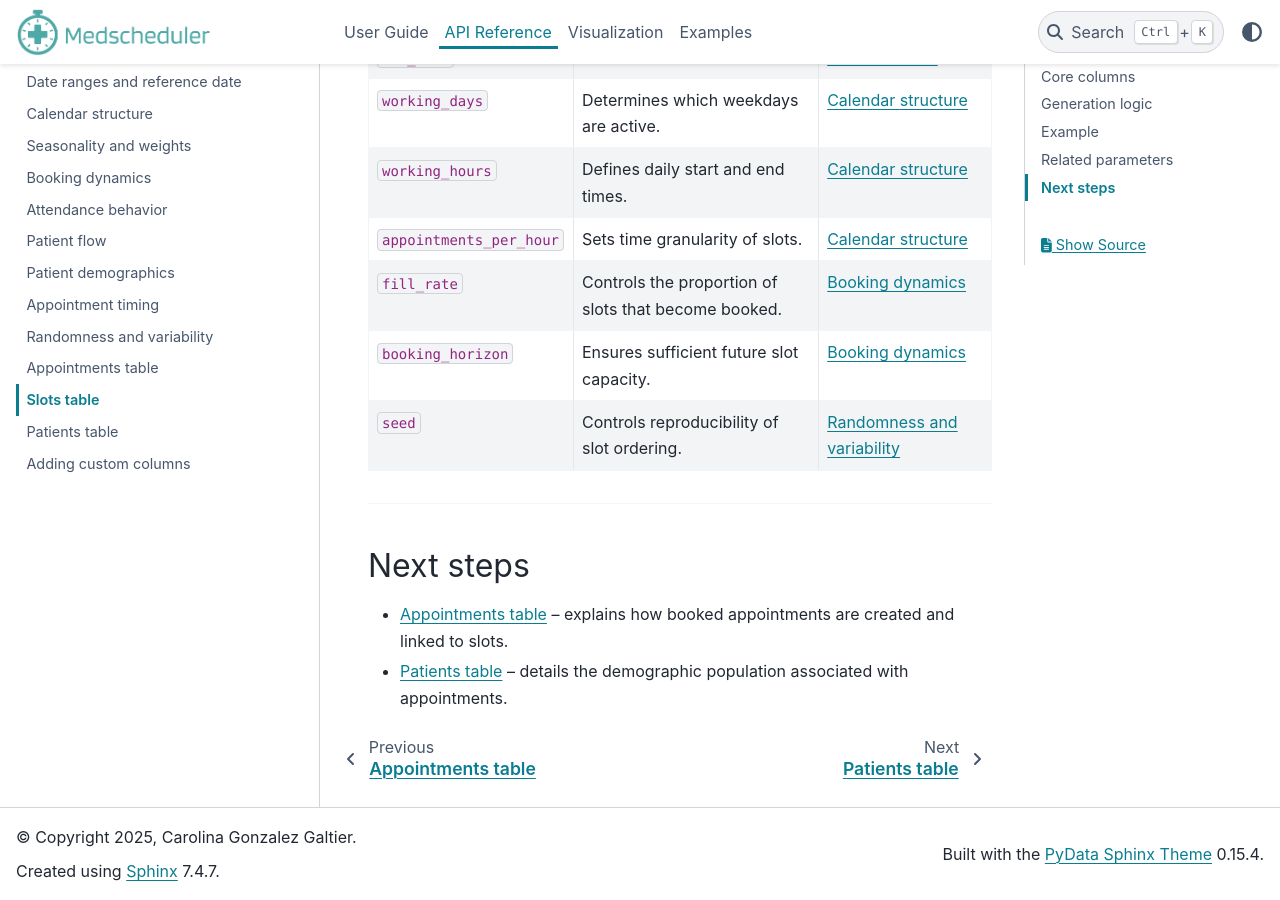
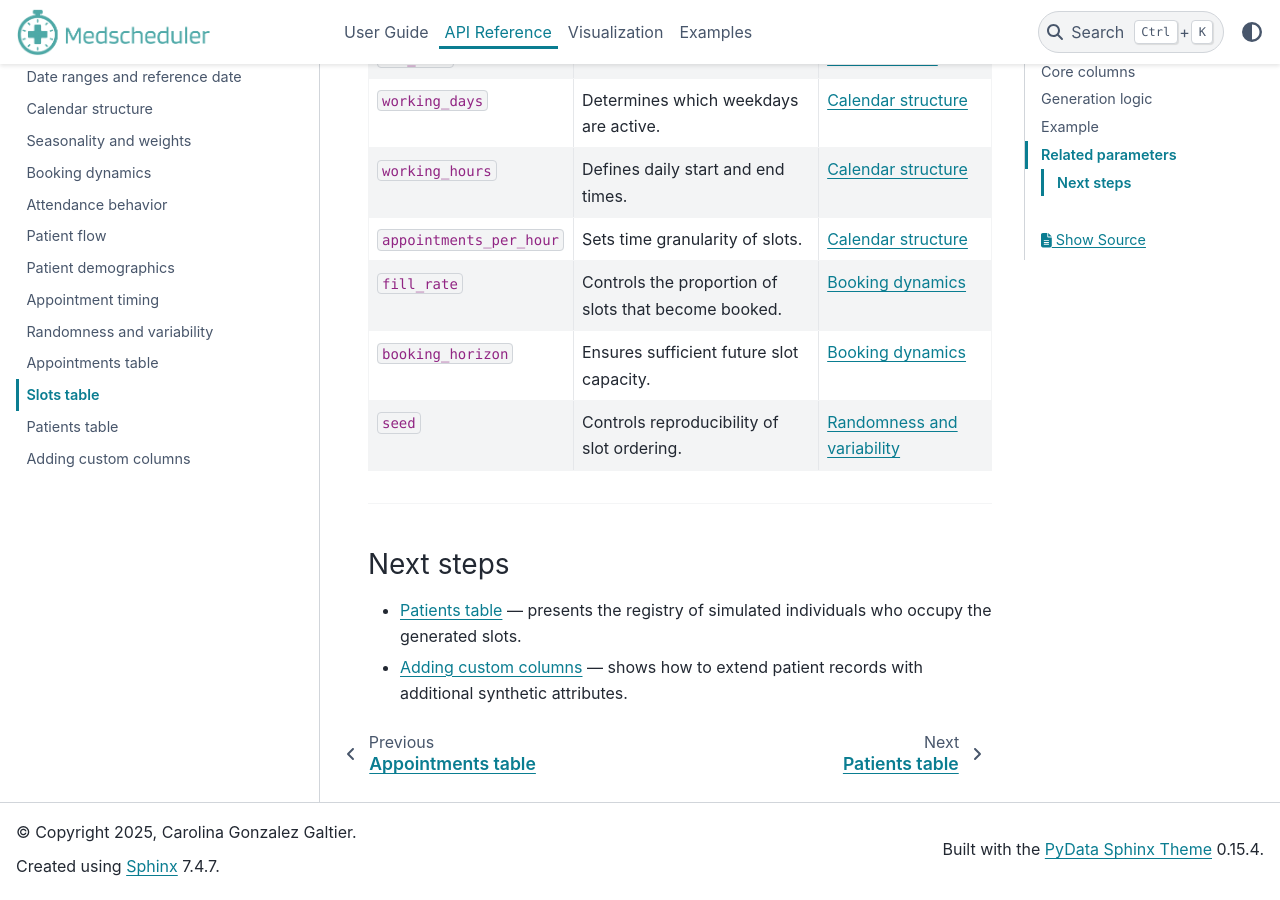
Before and after one commit to carogaltier/medscheduler, a Sphinx documentation site: the page built from docs/api-reference/slots_table.md, in a window 1280 px wide and 900 px high, scrolled down 3027 px. Built offline with Sphinx 7.4.7 and the PyData theme 0.15.4, drawn with Linux system fonts in a browser that asks for light colours.

Commit message:
Update slots_table.md

```diff
--- a/docs/api-reference/slots_table.md
+++ b/docs/api-reference/slots_table.md
@@ -101,7 +101,7 @@ Example output:
 
 ---
 
-## Next steps
+### Next steps
 
-- {doc}`appointments_table` – explains how booked appointments are created and linked to slots.
-- {doc}`patients_table` – details the demographic population associated with appointments.
+- {doc}`patients_table` — presents the registry of simulated individuals who occupy the generated slots.
+- {doc}`custom_columns` — shows how to extend patient records with additional synthetic attributes.
```
